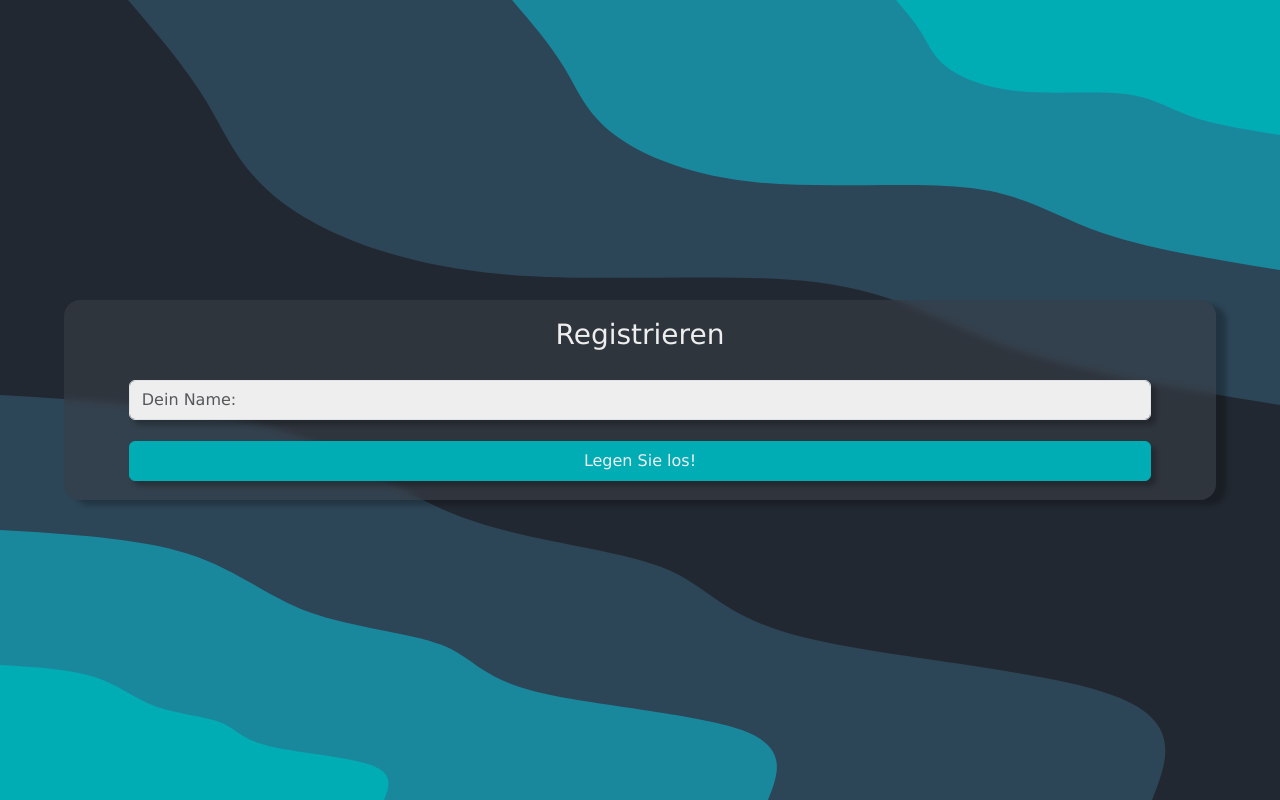
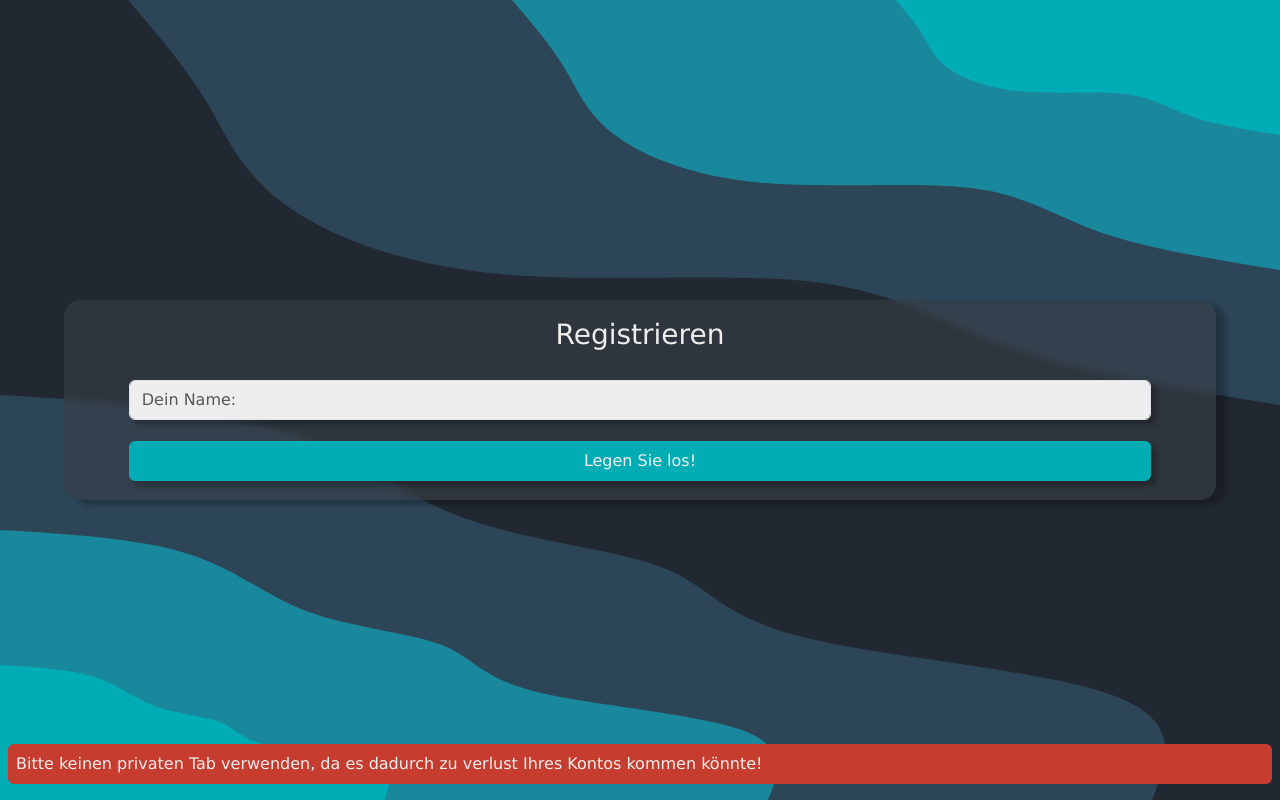
Before and after one commit to DieMenschenOrganisation/tdot_2023_scanner_app, a Vue app: page /#/register in a window 1280 px wide. Built offline with nearby package versions, Linux system fonts and the light colour scheme.

Commit message:
added warning

```diff
--- a/src/views/RegisterView.vue
+++ b/src/views/RegisterView.vue
@@ -5,6 +5,7 @@ import {useToastStore} from "@/stores/toastStore";
 import {useRouter} from "vue-router";
 
 const toastStore = useToastStore();
+toastStore.addNotification("error", "Bitte keinen privaten Tab verwenden, da es dadurch zu verlust Ihres Kontos kommen könnte!")
 
 const router = useRouter();
 if (localStorage.getItem("userID") !== null) router.push("scanner");
```
